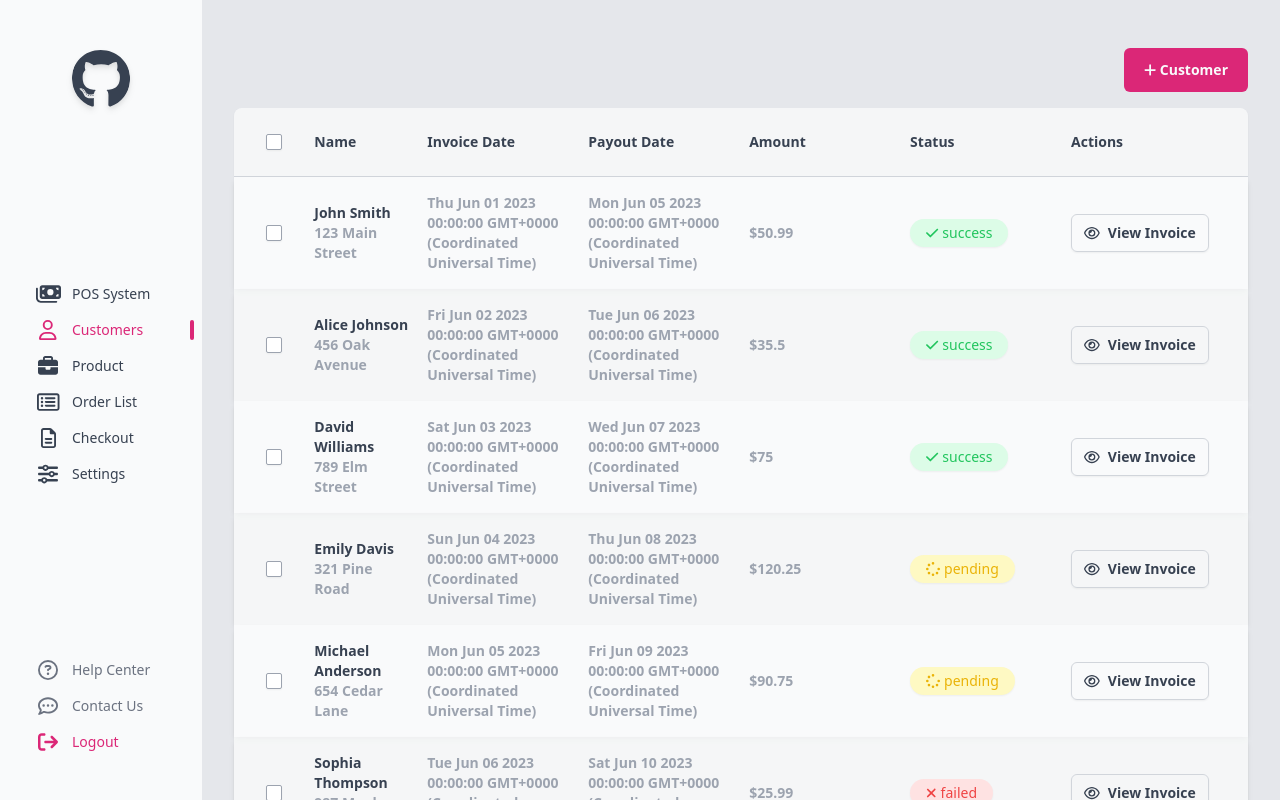
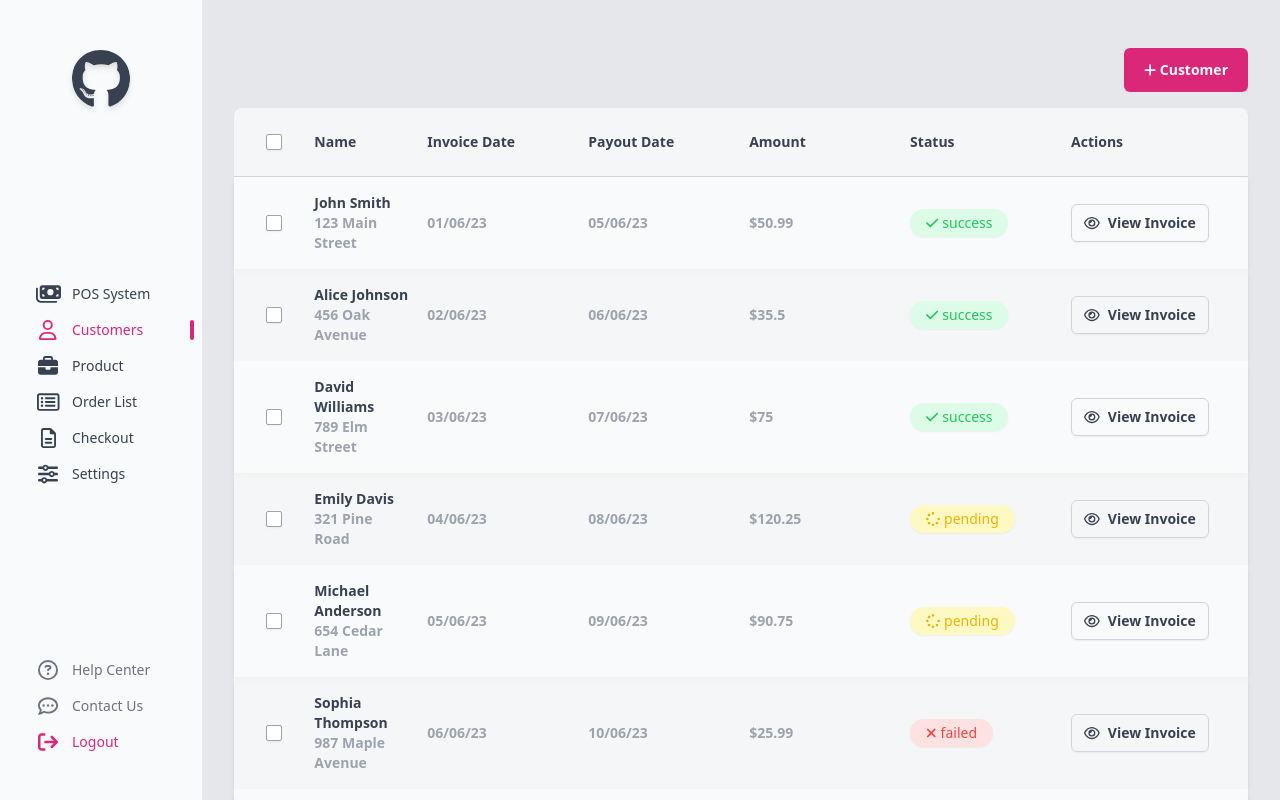
Before and after one commit to ahme-dev/testpos, an Angular app: page /sales in a window 1280 px wide. Built offline with nearby package versions, Linux system fonts and the light colour scheme.

Commit message:
Add pipe for date formatting and use in templates

```diff
--- a/src/app/app.module.ts
+++ b/src/app/app.module.ts
@@ -15,6 +15,7 @@ import { CheckoutProductItemComponent } from "./components/checkout-product-item
 import { FormsModule } from "@angular/forms";
 import { SaleItemComponent } from './components/sale-item/sale-item.component';
 import { DollarPipe } from './pipes/dollar.pipe';
+import { DatePipe } from './pipes/date.pipe';
 
 @NgModule({
 	declarations: [
@@ -27,6 +28,7 @@ import { DollarPipe } from './pipes/dollar.pipe';
 		CheckoutProductItemComponent,
   SaleItemComponent,
   DollarPipe,
+  DatePipe,
 	],
 	imports: [BrowserModule, AppRoutingModule, FontAwesomeModule, FormsModule],
 	providers: [SystemService, SalesService],
--- a/src/app/components/sale-item/sale-item.component.html
+++ b/src/app/components/sale-item/sale-item.component.html
@@ -15,9 +15,9 @@
 		</div>
 	</div>
 
-	<h1 class="text-gray-400">{{ sale.invoiceDate }}</h1>
+	<h1 class="text-gray-400">{{ sale.invoiceDate | date }}</h1>
 
-	<h1 class="text-gray-400">{{ sale.payoutDate }}</h1>
+	<h1 class="text-gray-400">{{ sale.payoutDate | date }}</h1>
 
 	<h1 class="text-gray-400">{{ sale.totalAmount | dollar }}</h1>
 
--- /dev/null
+++ b/src/app/pipes/date.pipe.ts
@@ -0,0 +1,14 @@
+import { Pipe, PipeTransform } from "@angular/core";
+
+@Pipe({
+	name: "date",
+})
+export class DatePipe implements PipeTransform {
+	transform(value: Date): string {
+		const day = value.getDate().toString().padStart(2, "0");
+		const month = (value.getMonth() + 1).toString().padStart(2, "0");
+		const year = value.getFullYear().toString().slice(-2);
+
+		return `${day}/${month}/${year}`;
+	}
+}
```
Also changed, not shown: 1 other file (tests, documents, lock files or other folders).
